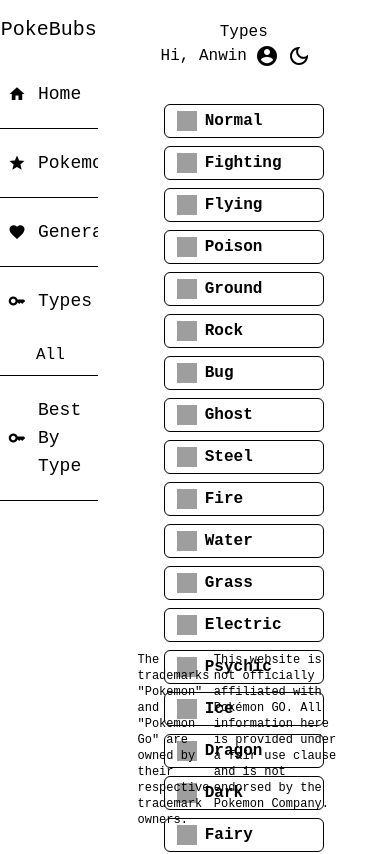
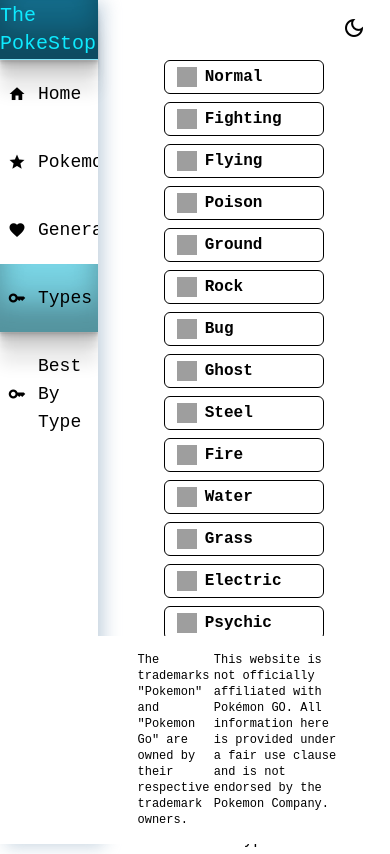
Before and after one commit to anwinjoselyn/pogo, a Next.js app: page /types in a window 390 px wide. Shown: the top 854 px of the page. Built offline with nearby package versions, Linux system fonts and the light colour scheme; grey boxes are pictures that could not be loaded; a web font is replaced by a local one.

Commit message:
colors for light mode in general

```diff
--- a/components/main/BreadCrumbs.tsx
+++ b/components/main/BreadCrumbs.tsx
@@ -85,7 +85,7 @@
         state.list &&
         state.list.length > 0 &&
         state.list.map((item: any, i: number) => (
-          <li key={item.route} className="flex items-center">
+          <li key={item.route} className="flex items-center text-trial-light2">
             {i === state.list.length - 1 ? (
               <span className="mt-1">{item.title}</span>
             ) : (
--- a/components/main/Container.tsx
+++ b/components/main/Container.tsx
@@ -3,17 +3,19 @@
 import { useRouter } from 'next/router';
 // import { Toaster } from 'react-hot-toast';
 
-import Header from './Header';
+// import Header from './Header';
 import Sidebar from './SidebarNew';
 import Footer from './Footer';
+
+import useDarkMode from '../../hooks/useDarkMode';
 
 export default function Container({ children }: { children: React.ReactNode }) {
   const router = useRouter();
   const [state, setState] = useState({ minified: false, isMinified: false });
-  //   const [toggleSidebar, setToggleSidebar] = useState({
-  //     show: false,
-  //     showOnHover: false,
-  //   });
+  const [theme, toggleTheme] = useDarkMode();
+  const handleModes = () => {
+    toggleTheme(theme === 'dark' ? 'light' : 'dark');
+  };
   const toggleSidebar = (temp?: boolean) => {
     setState({
       minified: !state.minified,
@@ -64,10 +66,15 @@
           state.minified ? 'w-full' : 'w-3/4 md:w-5/6 sm:w-4/5 lg:w-11/12'
         }`}
       >
-        <Header ftw={router.pathname.includes('/hfftw')} />
-        <div className="h-full flex">
-          {children}
-        </div>
+        {/* <Header ftw={router.pathname.includes('/hfftw')} /> */}
+        <span
+          className="material-icons-outlined cursor-pointer mr-6 sticky top-0 text-right z-20 pt-4"
+          role="presentation"
+          onClick={handleModes}
+        >
+          {theme === 'dark' ? 'light_mode' : 'dark_mode'}
+        </span>
+        <div className="h-full flex">{children}</div>
         <Footer />
       </div>
       {/* <Toaster /> */}
--- a/components/main/Footer.tsx
+++ b/components/main/Footer.tsx
@@ -1,5 +1,5 @@
 const Footer = () => (
-  <div className="flex justify-between px-10 text-xs sticky bottom-0 p-4">
+  <div className="flex justify-between px-10 text-xs sticky bottom-0 p-4 bg-white">
     <div className="">
       The trademarks &quot;Pokemon&quot; and &quot;Pokemon Go&quot; are owned by
       their respective trademark owners.
--- a/components/main/Header.tsx
+++ b/components/main/Header.tsx
@@ -1,18 +1,18 @@
 import Link from 'next/link';
-import Image from 'next/image';
+// import Image from 'next/image';
 
-import BreadCrumbs from './BreadCrumbs';
+// import BreadCrumbs from './BreadCrumbs';
 import useDarkMode from '../../hooks/useDarkMode';
 
-const Header = ({ ftw }: any) => {
+const Header = () => {
   const [theme, toggleTheme] = useDarkMode();
-  const name = 'Anwin';
+  const name = 'Guest';
   const handleModes = () => {
     toggleTheme(theme === 'dark' ? 'light' : 'dark');
   };
   return (
-    <div className="top-0 z-10 flex flex-col items-center justify-between p-4 lg:sticky lg:flex-row">
-      <BreadCrumbs ftw={ftw} />
+    <div className="top-0 z-10 flex flex-col items-center justify-end h-[60px] lg:sticky lg:flex-row bg-trial-header text-trial-light2">
+      {/* <BreadCrumbs ftw={ftw} /> */}
       <div className="flex items-center pr-4">
         {name ? (
           <>
@@ -20,14 +20,14 @@
               Hi, {`${name}`}
             </span>
             <Link href="/profile">
-              <span className="material-icons self-center cursor-pointer">
+              <span className="material-icons self-center cursor-pointer text-black-1">
                 account_circle
               </span>
             </Link>
           </>
         ) : null}
         <span
-          className="material-icons-outlined cursor-pointer ml-2"
+          className="material-icons-outlined cursor-pointer ml-6 text-sm"
           role="presentation"
           onClick={handleModes}
         >
--- a/components/main/SidebarNew.tsx
+++ b/components/main/SidebarNew.tsx
@@ -67,16 +67,17 @@
     setState({
       ...state,
       openMenuKey: key,
+      menuKey: key,
     });
     if (route) {
       router.replace(route);
     }
   };
-
+  console.log('state', state);
   return (
-    <div className="h-screen sticky top-0">
+    <div className="h-screen sticky top-0 shadow-exp">
       <div
-        className={`cursor-pointer flex items-center justify-center p-4`}
+        className={`cursor-pointer flex items-center justify-center h-[60px] bg-trial-header border-b border-trial-sidebar shadow-header`}
         role="presentation"
         onClick={toggleSidebar}
       >
@@ -90,7 +91,7 @@
         {minified ? (
           ''
         ) : (
-          <span className="text-xl">PokeBubs</span>
+          <span className="text-xl text-trial-light">The PokeStop</span>
         )}
       </div>
       <div className="overflow-y-auto">
@@ -100,36 +101,61 @@
             state &&
             (menu.key === state.menuKey || menu.key === state.openMenuKey)
           ) {
-            if (menu?.children?.length > 0) {
-              menuClass = '';
+            if (state.menuKey === menu.key) {
+              menuClass = 'bg-trial-sidebar shadow-header';
             } else {
-              menuClass = '';
+              menuClass = 'hover:bg-trial-header hover:text-trial-light2';
             }
           }
           return (
             <div
               key={menu.key}
-              className={`cursor-pointer border-b ${menuClass}`}
+              className={`cursor-pointer ${menuClass}`}
               onClick={() =>
                 onMenuClick(
-                  state && state.openMenuKey === menu.key ? null : menu.key,
+                  state &&
+                    state.openMenuKey === menu.key &&
+                    menu?.children?.length > 0
+                    ? null
+                    : menu.key,
                   menu?.children?.length === 0 ? menu.route : null
                 )
               }
               role="presentation"
             >
+              {menu?.children?.length === 0 ? (
+                <Link key={menu.key} href={menu.route} passHref>
                   <div
                     className={`text-lg flex items-center px-2 py-5 ${
                       minified ? 'justify-center' : ''
                     }`}
                   >
                     <span
-                  className={`material-icons text-lg ${minified ? '' : 'mr-3'}`}
+                      className={`material-icons text-lg ${
+                        minified ? '' : 'mr-3'
+                      }`}
                     >
                       {menu.icon}
                     </span>{' '}
                     {!minified && menu.title}
                   </div>
+                </Link>
+              ) : (
+                <div
+                  className={`text-lg flex items-center px-2 py-5 ${
+                    minified ? 'justify-center' : ''
+                  }`}
+                >
+                  <span
+                    className={`material-icons text-lg ${
+                      minified ? '' : 'mr-3'
+                    }`}
+                  >
+                    {menu.icon}
+                  </span>{' '}
+                  {!minified && menu.title}
+                </div>
+              )}
               {state &&
               menu.key === state.openMenuKey &&
               menu?.children?.length > 0
@@ -139,11 +165,9 @@
                       submenu.key === state.subMenuKey &&
                       menu.key === state.menuKey
                     ) {
-                      subMenuClass =
-                        '';
+                      subMenuClass = '';
                     } else {
-                      subMenuClass =
-                        '';
+                      subMenuClass = '';
                     }
                     return !submenu.hide ? (
                       <Link
--- a/pages/index.tsx
+++ b/pages/index.tsx
@@ -15,7 +15,6 @@
       </Head>
 
       <main className="flex gap-2 p-4">
-        Hello
         {mainCards.map((card: any) => (
           <Card key={card.title} {...card} />
         ))}
--- a/pages/pokemons/index.tsx
+++ b/pages/pokemons/index.tsx
@@ -19,7 +19,7 @@
 
   return (
     <div className="p-4">
-      <div className="flex justify-between p-3">
+      <div className="flex justify-between p-3 sticky top-0 bg-white z-10">
         <h1 className="text-center mb-4 font-semibold text-lg">All Pokemons</h1>
         <Input
           field={{ name: 'search', placeholder: 'Search...' }}
--- a/tailwind.config.js
+++ b/tailwind.config.js
@@ -14,6 +14,13 @@
       openSans: ['Red Hat Mono', 'monospace'],
     },
     colors: {
+      trial: {
+        sidebar: '#84e6f8',
+        header: '#167697',
+        light: '#0EEAFF',
+        light2: '#59D8E6',
+        light3: '#04BFBF',
+      },
       new: {
         dark: {
           1: '#010608',
```
Also changed, not shown: constants/defaultValues.ts (+56 -61 lines), 1 other file (tests, documents, lock files or other folders). Lines whose indentation alone changed are shown as unchanged.
